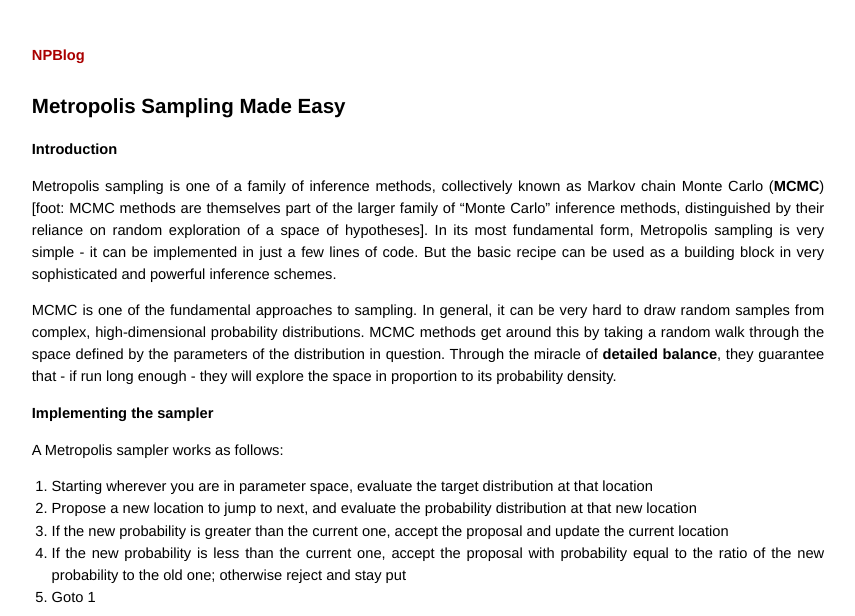
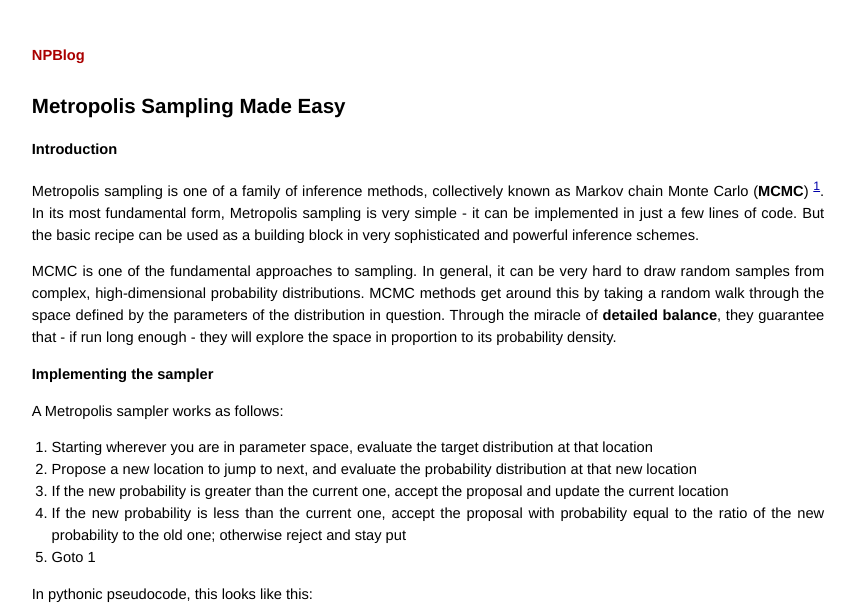
Before and after one commit to beaucronin/beaucronin.github.com, a Jekyll site: the page built from _posts/2011-10-04-metropolis-made-easy.markdown, in a window 1280 px wide and 900 px high, cut to the strip 0-616 px from the top of the window. Shown: the whole strip, without its empty margins (212-1067 px from the left). Built offline with Jekyll 4.4.1, drawn with Linux system fonts in a browser that asks for light colours; some of the changed text lies outside the part shown.

Commit message:
testing footnotes

```diff
--- a/_posts/2011-10-04-metropolis-made-easy.markdown
+++ b/_posts/2011-10-04-metropolis-made-easy.markdown
@@ -8,7 +8,7 @@ layout: post
 # Metropolis Sampling Made Easy
 
 ## Introduction
-Metropolis sampling is one of a family of inference methods, collectively known as Markov chain Monte Carlo (**MCMC**) [foot: MCMC methods are themselves part of the larger family of "Monte Carlo" inference methods, distinguished by their reliance on random exploration of a space of hypotheses].  In its most fundamental form, Metropolis sampling is very simple - it can be implemented in just a few lines of code. But the basic recipe can be used as a building block in very sophisticated and powerful inference schemes.
+Metropolis sampling is one of a family of inference methods, collectively known as Markov chain Monte Carlo (**MCMC**) [^1].  In its most fundamental form, Metropolis sampling is very simple - it can be implemented in just a few lines of code. But the basic recipe can be used as a building block in very sophisticated and powerful inference schemes.
 
 MCMC is one of the fundamental approaches to sampling. In general, it can be very hard to draw random samples from complex, high-dimensional probability distributions. MCMC methods get around this by taking a random walk through the space defined by the parameters of the distribution in question. Through the miracle of **detailed balance**, they guarantee that - if run long enough - they will explore the space in proportion to its probability density.
 
@@ -67,3 +67,6 @@ That said, here are a few of the ways in which samplers typically become more co
 
 ## References and Resources
 - The [original Metropolis sampling paper](http://home.gwu.edu/~stroud/classics/Metropolis53.pdf) - checking out the author list!
+
+[^1]: MCMC methods are themselves part of the larger family of "Monte Carlo" inference methods,
+      distinguished by their reliance on random exploration of a space of hypotheses.
```
